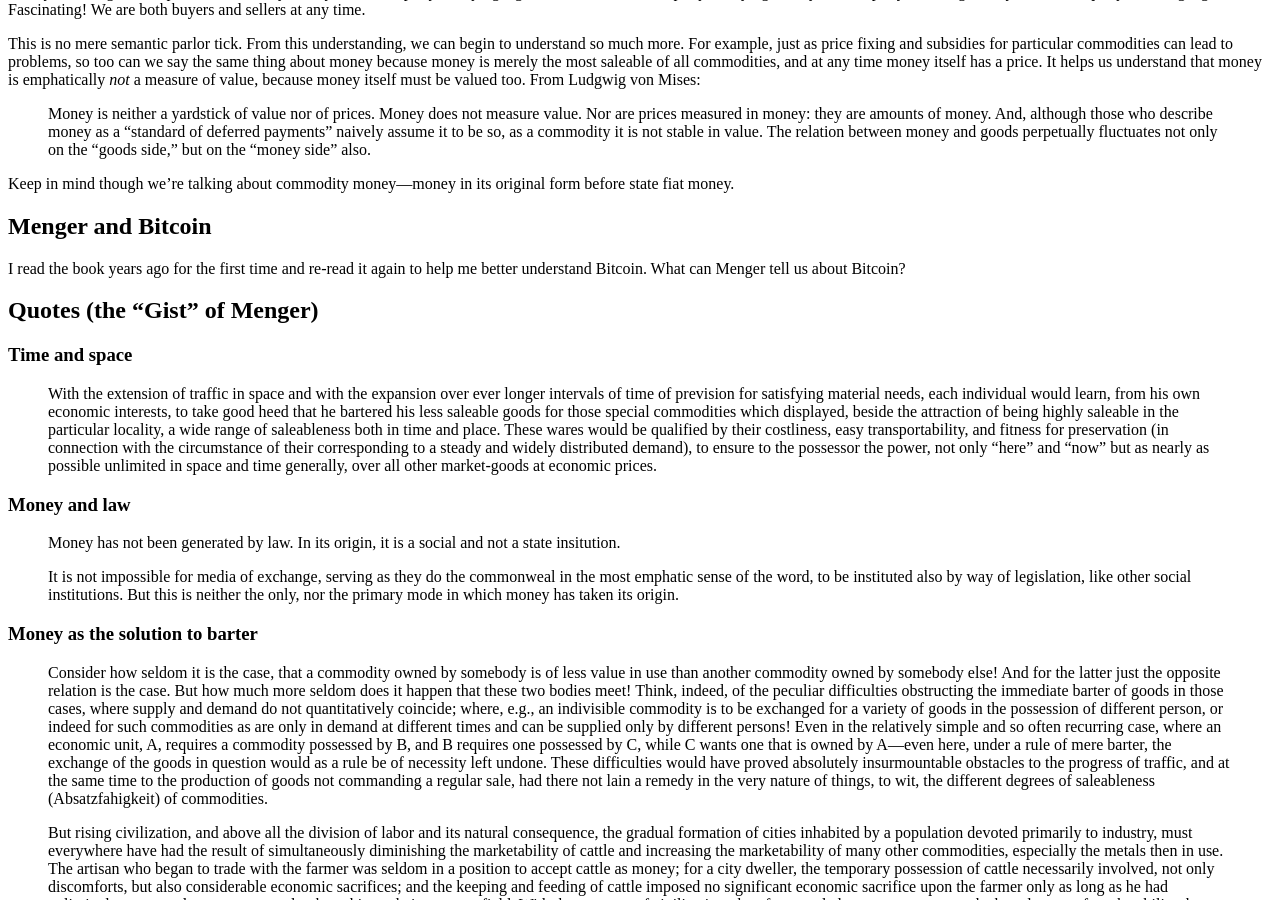
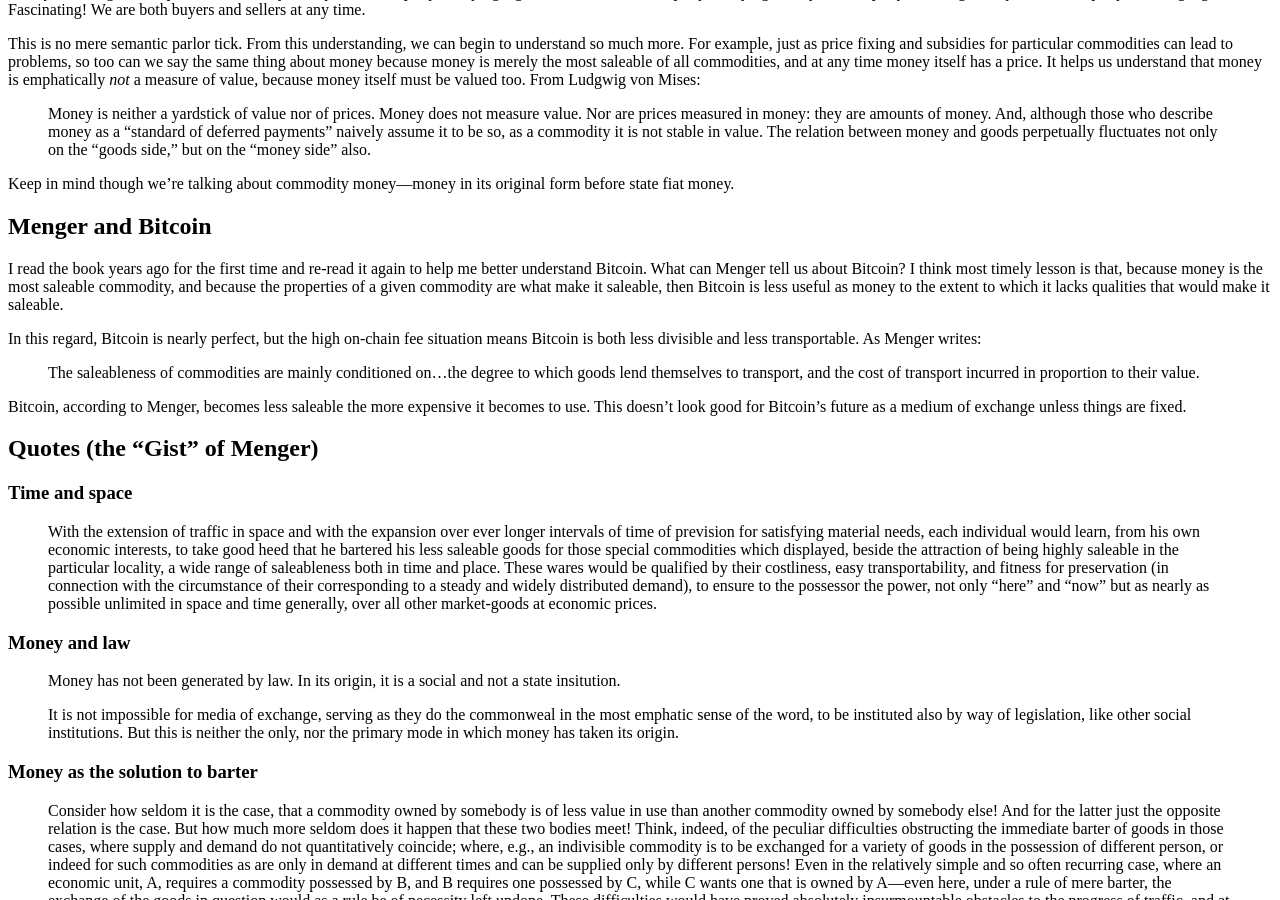
Before and after one commit to derykmakgill/website, a Jekyll site: the page built from originsmoney.md, in a window 1280 px wide and 900 px high, scrolled down 332 px. Built offline with Jekyll 4.4.1, drawn with Linux system fonts in a browser that asks for light colours.

Commit message:
Update originsmoney.md

```diff
--- a/originsmoney.md
+++ b/originsmoney.md
@@ -20,7 +20,13 @@
 
 ## Menger and Bitcoin
 
-I read the book years ago for the first time and re-read it again to help me better understand Bitcoin. What can Menger tell us about Bitcoin?
+I read the book years ago for the first time and re-read it again to help me better understand Bitcoin. What can Menger tell us about Bitcoin? I think most timely lesson is that, because money is the most saleable commodity, and because the properties of a given commodity are what make it saleable, then Bitcoin is less useful as money to the extent to which it lacks qualities that would make it saleable.
+
+In this regard, Bitcoin is nearly perfect, but the high on-chain fee situation means Bitcoin is both less divisible and less transportable. As Menger writes:
+
+>The saleableness of commodities are mainly conditioned on...the degree to which goods lend themselves to transport, and the cost of transport incurred in proportion to their value.
+
+Bitcoin, according to Menger, becomes less saleable the more expensive it becomes to use. This doesn't look good for Bitcoin's future as a medium of exchange unless things are fixed.
 
 ## Quotes (the "Gist" of Menger)
 
```
